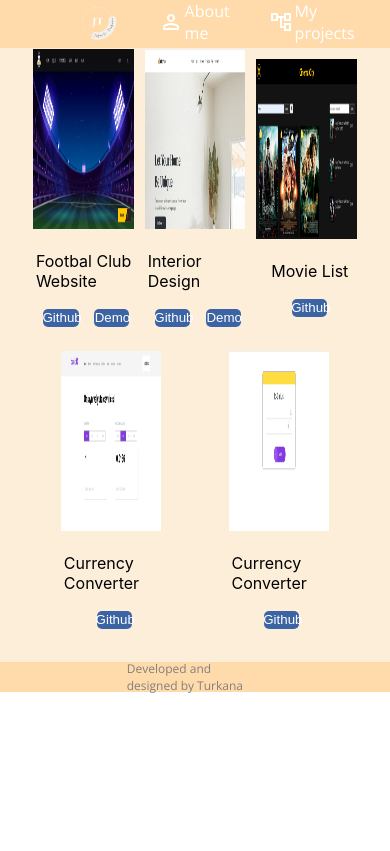
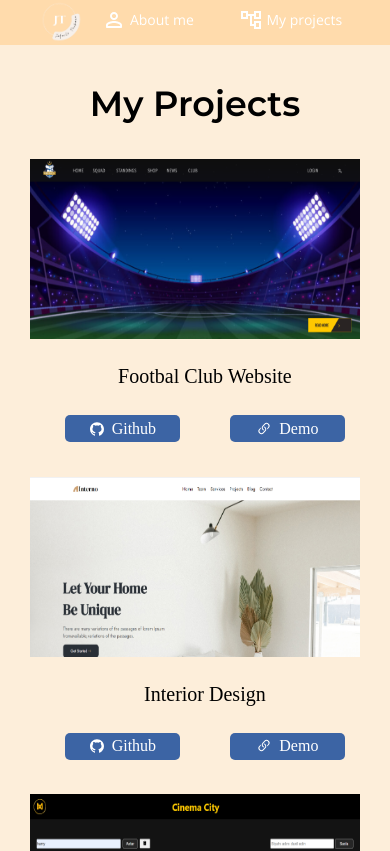
Before and after one commit to Cafarli/Portfolio, a React (Create React App) app: page /projects in a window 390 px wide. Shown: the top 851 px of the page. Built offline with nearby package versions, Linux system fonts and the light colour scheme; the HTML template or start-up script is replaced by a standard one; a web font is replaced by a local one.

Commit message:
responsive

```diff
--- a/src/components/aboutme.scss
+++ b/src/components/aboutme.scss
@@ -10,7 +10,7 @@ h1 {
 
 .welcome {
   width: 80%;
-  padding: 10% 0 5% 0;
+  padding: 15% 0 5% 0;
   font-family: $fontRob;
   @include centering($side: auto);
 }
@@ -146,12 +146,10 @@ h1 {
     display: flex;
     flex-wrap: wrap;
     justify-content: space-around;
-    flex-grow: 1;
     svg {
-      // width: 8%;
       display: flex;
-      // flex-grow: 0;
       flex: 1 1 250px;
+      flex-grow: 0;
       border: 1px solid $orangeColor;
       border-radius: 20px;
       padding: 3% 0%;
@@ -171,3 +169,34 @@ h1 {
     margin-bottom: 7%;
   }
 }
+
+
+@media screen and (max-width:860px) {
+  .welcome  {
+    flex-direction: column;
+    .text {
+      width: 87%;
+      .download {
+        width: 40%;
+      }
+    }
+    .photo {
+      margin-top: 10%;
+      width: 60%;
+    }
+
+  }
+  .whoIam {
+
+    .content {
+      flex-direction: column;
+      img {
+        width: 50%;
+      }
+      p {
+        width: 90%;
+      }
+
+    }
+  }
+}
--- a/src/components/header.scss
+++ b/src/components/header.scss
@@ -49,3 +49,19 @@
 .icon {
     margin-right: 3%;
 }
+
+@media screen and (max-width: 640px) {
+  .header {
+    ul {
+      padding: 0;
+      font-size: 14px;
+    }
+    // .logo {
+    //   width: ;
+    // }
+    .page {
+      width: 30%;
+      padding-left: 5%;
+    }
+  }
+}
--- a/src/components/projects.jsx
+++ b/src/components/projects.jsx
@@ -9,6 +9,8 @@ import currency from "../images/projects/currencyConverter.png";
 export default function Projects() {
   return (
     <div className="projects">
+      <h1>My Projects</h1>
+    <div className="projectsList">
       <ProjectCard
         title="Footbal Club Website"
         img={footbal}
@@ -36,7 +38,7 @@ export default function Projects() {
         img={todolist}
         github="https://github.com/Cafarli/Figma-To-do-list.git"
       />
-
+</div>
     </div>
   );
 }
--- a/src/components/projects.scss
+++ b/src/components/projects.scss
@@ -2,17 +2,28 @@
 
 .projects {
   background-color: $bgColor;
-  width: 86%;
-  padding: 10% 7% 5% 7%;
+  width: 90%;
+  padding: 10% 5% 5% 5%;
+  @include centering($side: auto, $drct: column);
+  h1 {
+    @include textDesign($size: 35px, $family: $fontMont);
+  }
+}
+
+.projectsList {
+  width: 100%;
   @include centering($side: auto);
   flex-wrap: wrap;
   justify-content: space-around;
 }
 
 .project {
-  width: 30%;
-  margin: 3% 0;
-  object-fit: 100%;
+  display: flex;
+  flex-direction: column;
+  flex: 1 1 330px;
+  flex-grow: 0;
+  margin: 3% 1%;
+  object-fit: cover;
   img {
     width: 100%;
     height: 180px;
@@ -22,6 +33,7 @@
 .infoProject {
   width: 100%;
   @include centering($top: 2%, $side: 3%, $drct: column);
+  @include textDesign($size: 20px,$family:$fontText)
 }
 
 .buttons {
@@ -33,6 +45,7 @@
     text-decoration: none;
     button {
       @include centering();
+  @include textDesign($size:16px, $family:$fontText);
       justify-content: center;
       width: 100%;
       padding: 4% 0;
@@ -49,3 +62,10 @@
     }
   }
 }
+
+
+@media screen and (max-width: 930px) {
+  .projects {
+    padding-top: 15%;
+  }
+}
```
